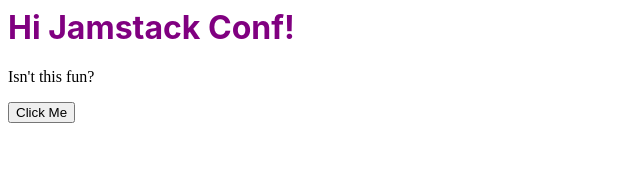
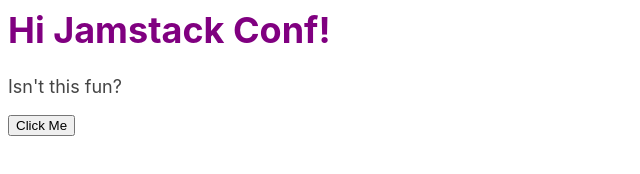
Before and after one commit to jlengstorf/my-first-jamstack-site, a plain HTML site: page index.html in a window 1280 px wide. Shown: the whole page, without its empty margins (0-640 px from the left). Drawn offline with Linux system fonts and the light colour scheme.

Commit message:
cleaned up styles and scripts

```diff
--- a/index.html
+++ b/index.html
@@ -1,9 +1,17 @@
 <style>
-  h1 {
-    color: purple;
+  html {
     font-family: -apple-system, BlinkMacSystemFont, 'Segoe UI', Roboto,
       Helvetica, Arial, sans-serif, 'Apple Color Emoji', 'Segoe UI Emoji',
       'Segoe UI Symbol';
+    font-size: 18px;
+  }
+
+  h1 {
+    color: purple;
+  }
+
+  p {
+    color: #444;
   }
 </style>
 
@@ -12,7 +20,11 @@
 <button>Click Me</button>
 
 <script>
-  document.querySelector('button').addEventListener('click', () => {
-    alert('hi!');
-  });
+  function init() {
+    document.querySelector('button').addEventListener('click', () => {
+      alert('hi!');
+    });
+  }
+
+  init();
 </script>
```
